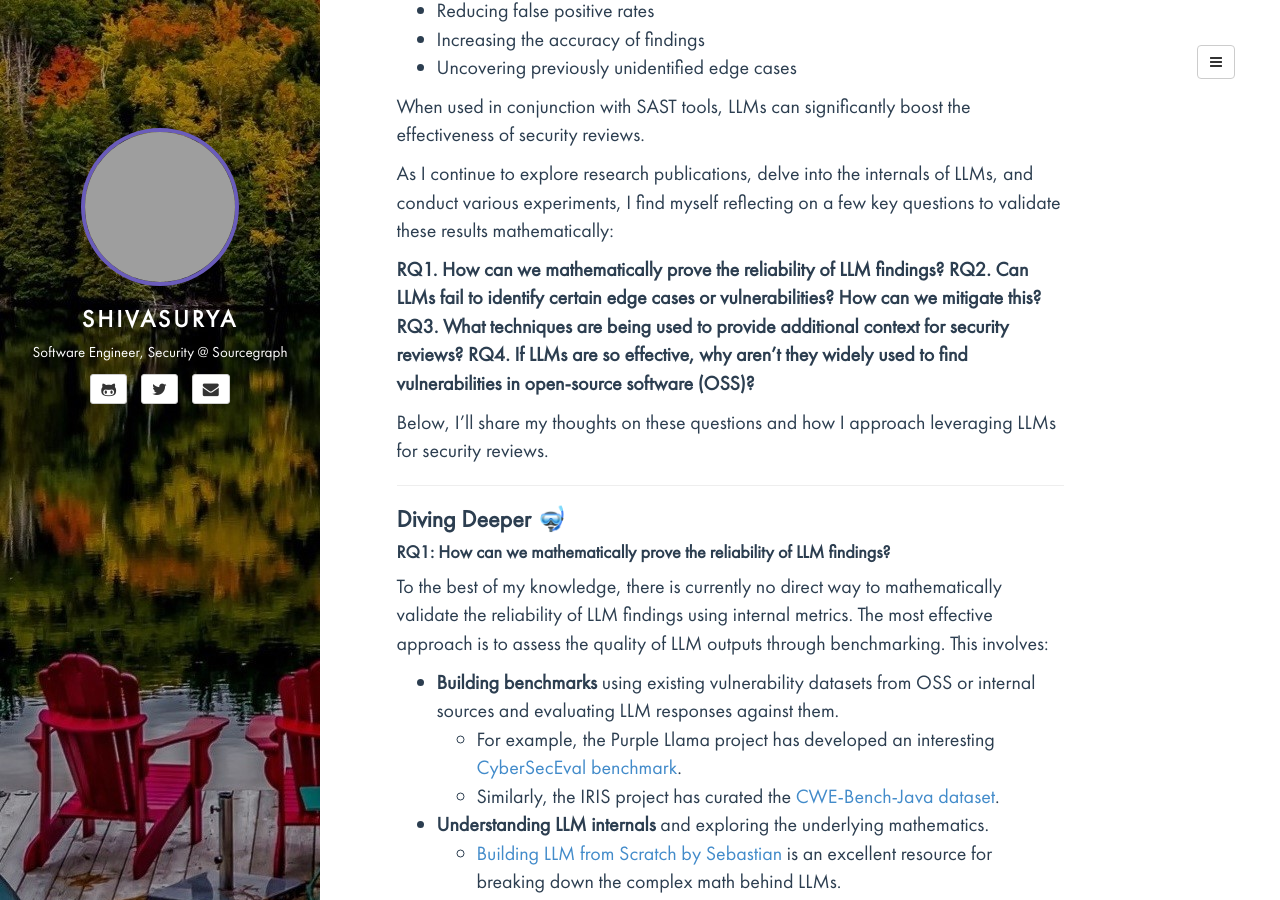
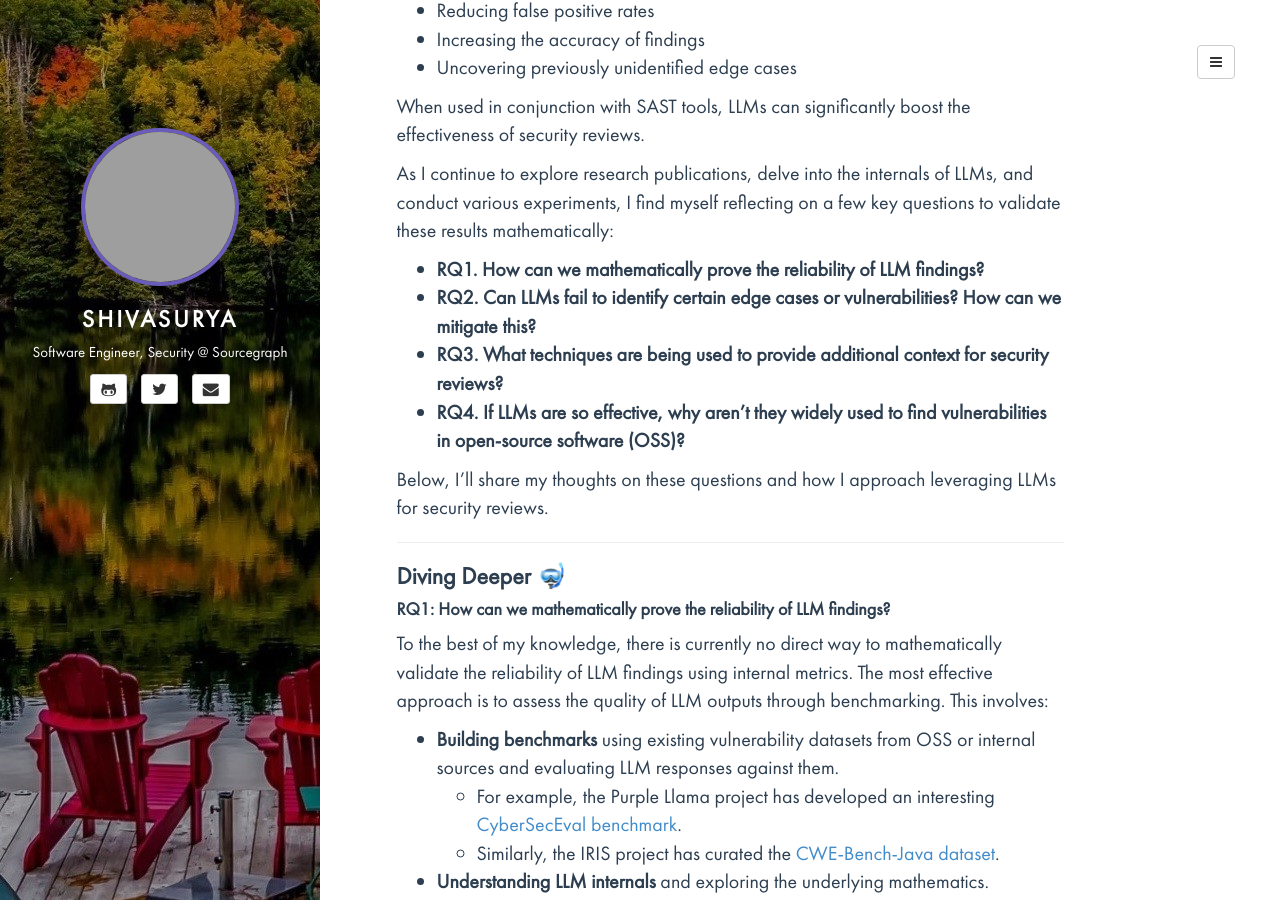
Before and after one commit to s5dev/s5dev.github.io, a Jekyll site: the page built from _posts/2025-03-19-llm-powered-security-reviews.md, in a window 1280 px wide and 900 px high, scrolled down 324 px. Built offline with Jekyll 4.4.1, drawn with Linux system fonts in a browser that asks for light colours; comment, search, counter and statistics services are not loaded; grey boxes are pictures that could not be loaded.

Commit message:
fix rendering

```diff
--- a/_posts/2025-03-19-llm-powered-security-reviews.md
+++ b/_posts/2025-03-19-llm-powered-security-reviews.md
@@ -19,10 +19,10 @@ When used in conjunction with SAST tools, LLMs can significantly boost the effec
 
 As I continue to explore research publications, delve into the internals of LLMs, and conduct various experiments, I find myself reflecting on a few key questions to validate these results mathematically:
 
-**RQ1. How can we mathematically prove the reliability of LLM findings?**
-**RQ2. Can LLMs fail to identify certain edge cases or vulnerabilities? How can we mitigate this?**
-**RQ3. What techniques are being used to provide additional context for security reviews?**
-**RQ4. If LLMs are so effective, why aren’t they widely used to find vulnerabilities in open-source software (OSS)?**
+- **RQ1. How can we mathematically prove the reliability of LLM findings?**
+- **RQ2. Can LLMs fail to identify certain edge cases or vulnerabilities? How can we mitigate this?**
+- **RQ3. What techniques are being used to provide additional context for security reviews?**
+- **RQ4. If LLMs are so effective, why aren’t they widely used to find vulnerabilities in open-source software (OSS)?**
 
 Below, I’ll share my thoughts on these questions and how I approach leveraging LLMs for security reviews.
 
```
